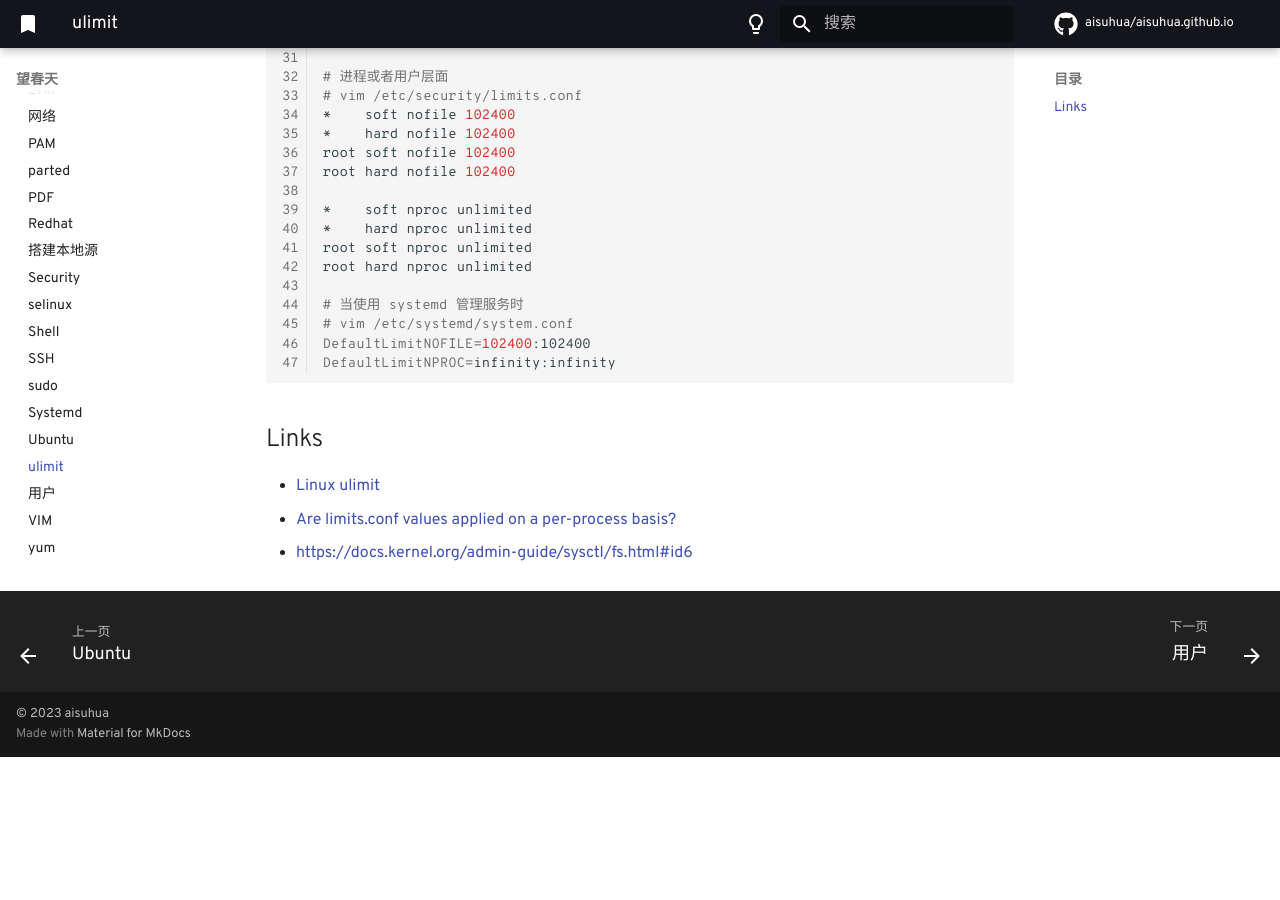
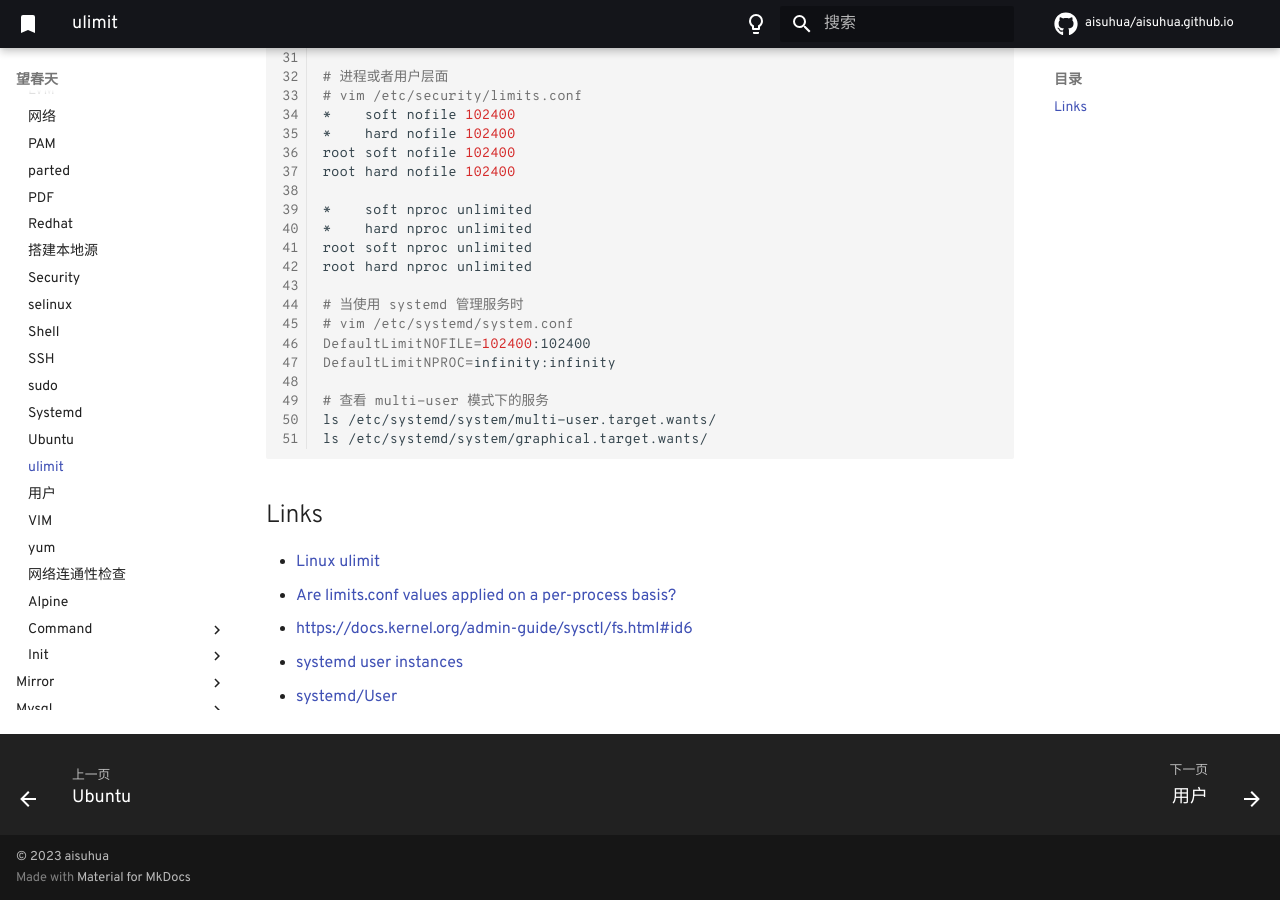
Before and after one commit to aisuhua/aisuhua.github.io, an MkDocs documentation site: the page built from docs/linux/ulimit.md, in a window 1280 px wide and 900 px high, scrolled down 712 px. Built offline with MkDocs 1.6.1 and Material for MkDocs 9.7.7, drawn with Linux system fonts in a browser that asks for light colours; comment, search, counter and statistics services are not loaded; before the commit the page ends 1469 px from its top, so only the background shows below that.

Commit message:
ulimit.md

````diff
--- a/docs/linux/ulimit.md
+++ b/docs/linux/ulimit.md
@@ -48,6 +48,10 @@
 # vim /etc/systemd/system.conf
 DefaultLimitNOFILE=102400:102400
 DefaultLimitNPROC=infinity:infinity
+
+# 查看 multi-user 模式下的服务
+ls /etc/systemd/system/multi-user.target.wants/
+ls /etc/systemd/system/graphical.target.wants/
 ```
 
 ## Links
@@ -55,3 +59,5 @@
 - [Linux ulimit](https://www.zfl9.com/ulimit.html)
 - [Are limits.conf values applied on a per-process basis?](https://unix.stackexchange.com/questions/55319/are-limits-conf-values-applied-on-a-per-process-basis)
 - https://docs.kernel.org/admin-guide/sysctl/fs.html#id6
+- [systemd user instances](https://nick.groenen.me/notes/systemd-user-instances/)
+- [systemd/User](https://wiki.archlinux.org/title/Systemd/User)
````
